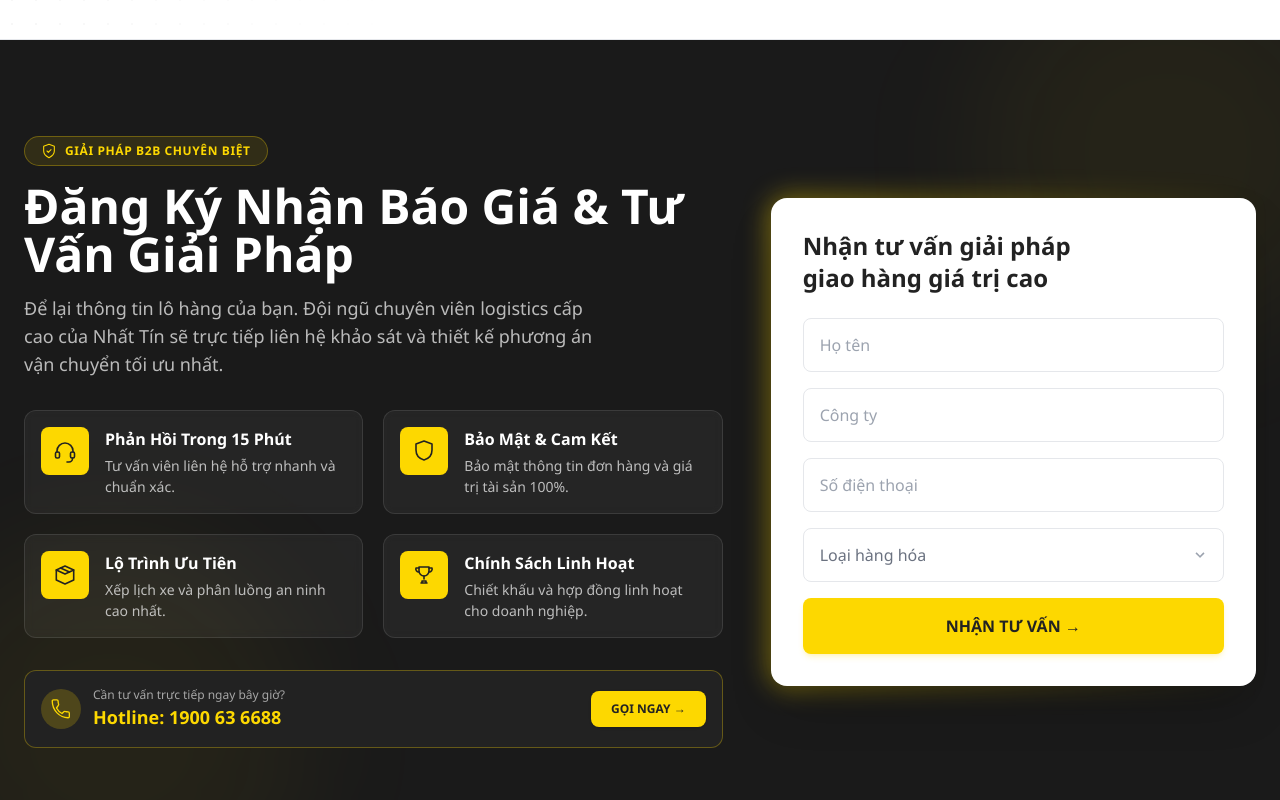
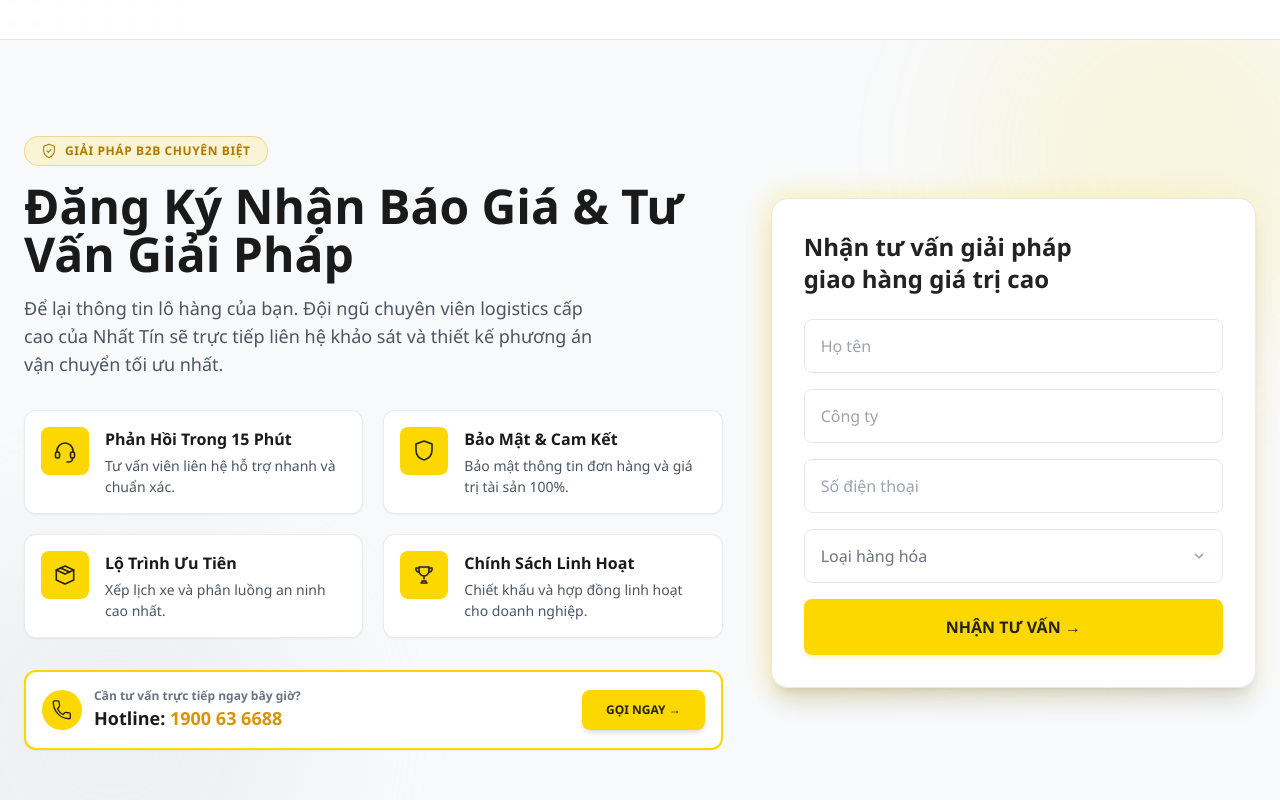
Before and after one commit to virutngocanhcao-a11y/ntl-guihanggiatricao, a Next.js app: page / in a window 1280 px wide. Shown: the part 540-1340 px from the top of the page. Built offline with nearby package versions, Linux system fonts and the light colour scheme.

Commit message:
Convert entire landing page to clean bright light theme: light consultation section, process steps, why choose us, CTA banner, and footer

```diff
--- a/components/landing/ConsultationSection.tsx
+++ b/components/landing/ConsultationSection.tsx
@@ -3,10 +3,10 @@ import LeadForm from "./LeadForm";
 
 export default function ConsultationSection() {
   return (
-    <section id="dang-ky" className="relative bg-[#1a1a1a] text-white py-16 md:py-24 overflow-hidden scroll-mt-10 border-b border-[#fdd800]/20">
-      {/* Background decorations */}
-      <div className="absolute top-0 right-0 w-96 h-96 bg-[#fdd800]/5 rounded-full blur-3xl pointer-events-none -mr-20 -mt-20"></div>
-      <div className="absolute bottom-0 left-0 w-96 h-96 bg-[#fdd800]/5 rounded-full blur-3xl pointer-events-none -ml-20 -mb-20"></div>
+    <section id="dang-ky" className="relative bg-[#f8f9fa] text-[#1a1a1a] py-16 md:py-24 overflow-hidden scroll-mt-10 border-b border-gray-200">
+      {/* Subtle background glow */}
+      <div className="absolute top-0 right-0 w-96 h-96 bg-[#fdd800]/10 rounded-full blur-3xl pointer-events-none -mr-20 -mt-20"></div>
+      <div className="absolute bottom-0 left-0 w-96 h-96 bg-gray-200/50 rounded-full blur-3xl pointer-events-none -ml-20 -mb-20"></div>
 
       <div className="relative z-10 mx-auto max-w-7xl px-6">
         <div className="grid lg:grid-cols-12 gap-12 items-center">
@@ -14,75 +14,75 @@ export default function ConsultationSection() {
           {/* Left Column: Value Prop & Trust */}
           <div className="lg:col-span-7 space-y-8">
             <div>
-              <div className="inline-flex items-center gap-2 rounded-full border border-[#fdd800]/30 bg-[#fdd800]/10 px-4 py-1.5 text-xs font-bold uppercase tracking-wider text-[#fdd800]">
-                <Icon name="shield-check" className="h-4 w-4 text-[#fdd800]" />
+              <div className="inline-flex items-center gap-2 rounded-full border border-[#d99400]/30 bg-[#fdd800]/15 px-4 py-1.5 text-xs font-bold uppercase tracking-wider text-[#b37700]">
+                <Icon name="shield-check" className="h-4 w-4 text-[#b37700]" />
                 Giải pháp B2B Chuyên Biệt
               </div>
-              <h2 className="mt-4 text-3xl font-extrabold text-white md:text-4xl lg:text-5xl leading-tight">
+              <h2 className="mt-4 text-3xl font-extrabold text-[#1a1a1a] md:text-4xl lg:text-5xl leading-tight">
                 Đăng Ký Nhận Báo Giá &amp; Tư Vấn Giải Pháp
               </h2>
-              <p className="mt-4 text-base md:text-lg text-white/70 leading-relaxed max-w-xl">
+              <p className="mt-4 text-base md:text-lg text-gray-600 leading-relaxed max-w-xl">
                 Để lại thông tin lô hàng của bạn. Đội ngũ chuyên viên logistics cấp cao của Nhất Tín sẽ trực tiếp liên hệ khảo sát và thiết kế phương án vận chuyển tối ưu nhất.
               </p>
             </div>
 
             {/* 3 Value Pillars */}
             <div className="grid sm:grid-cols-2 gap-5">
-              <div className="flex gap-4 p-4 rounded-xl bg-white/5 border border-white/10 backdrop-blur-sm">
+              <div className="flex gap-4 p-4 rounded-xl bg-white border border-gray-200/80 shadow-sm">
                 <div className="flex h-12 w-12 shrink-0 items-center justify-center rounded-lg bg-[#fdd800] text-[#222222]">
                   <Icon name="headset" className="h-6 w-6" />
                 </div>
                 <div>
-                  <h3 className="text-base font-bold text-white">Phản Hồi Trong 15 Phút</h3>
-                  <p className="mt-1 text-sm text-white/70 leading-normal">Tư vấn viên liên hệ hỗ trợ nhanh và chuẩn xác.</p>
+                  <h3 className="text-base font-bold text-[#1a1a1a]">Phản Hồi Trong 15 Phút</h3>
+                  <p className="mt-1 text-sm text-gray-600 leading-normal">Tư vấn viên liên hệ hỗ trợ nhanh và chuẩn xác.</p>
                 </div>
               </div>
 
-              <div className="flex gap-4 p-4 rounded-xl bg-white/5 border border-white/10 backdrop-blur-sm">
+              <div className="flex gap-4 p-4 rounded-xl bg-white border border-gray-200/80 shadow-sm">
                 <div className="flex h-12 w-12 shrink-0 items-center justify-center rounded-lg bg-[#fdd800] text-[#222222]">
                   <Icon name="shield" className="h-6 w-6" />
                 </div>
                 <div>
-                  <h3 className="text-base font-bold text-white">Bảo Mật &amp; Cam Kết</h3>
-                  <p className="mt-1 text-sm text-white/70 leading-normal">Bảo mật thông tin đơn hàng và giá trị tài sản 100%.</p>
+                  <h3 className="text-base font-bold text-[#1a1a1a]">Bảo Mật &amp; Cam Kết</h3>
+                  <p className="mt-1 text-sm text-gray-600 leading-normal">Bảo mật thông tin đơn hàng và giá trị tài sản 100%.</p>
                 </div>
               </div>
 
-              <div className="flex gap-4 p-4 rounded-xl bg-white/5 border border-white/10 backdrop-blur-sm">
+              <div className="flex gap-4 p-4 rounded-xl bg-white border border-gray-200/80 shadow-sm">
                 <div className="flex h-12 w-12 shrink-0 items-center justify-center rounded-lg bg-[#fdd800] text-[#222222]">
                   <Icon name="package" className="h-6 w-6" />
                 </div>
                 <div>
-                  <h3 className="text-base font-bold text-white">Lộ Trình Ưu Tiên</h3>
-                  <p className="mt-1 text-sm text-white/70 leading-normal">Xếp lịch xe và phân luồng an ninh cao nhất.</p>
+                  <h3 className="text-base font-bold text-[#1a1a1a]">Lộ Trình Ưu Tiên</h3>
+                  <p className="mt-1 text-sm text-gray-600 leading-normal">Xếp lịch xe và phân luồng an ninh cao nhất.</p>
                 </div>
               </div>
 
-              <div className="flex gap-4 p-4 rounded-xl bg-white/5 border border-white/10 backdrop-blur-sm">
+              <div className="flex gap-4 p-4 rounded-xl bg-white border border-gray-200/80 shadow-sm">
                 <div className="flex h-12 w-12 shrink-0 items-center justify-center rounded-lg bg-[#fdd800] text-[#222222]">
                   <Icon name="trophy" className="h-6 w-6" />
                 </div>
                 <div>
-                  <h3 className="text-base font-bold text-white">Chính Sách Linh Hoạt</h3>
-                  <p className="mt-1 text-sm text-white/70 leading-normal">Chiết khấu và hợp đồng linh hoạt cho doanh nghiệp.</p>
+                  <h3 className="text-base font-bold text-[#1a1a1a]">Chính Sách Linh Hoạt</h3>
+                  <p className="mt-1 text-sm text-gray-600 leading-normal">Chiết khấu và hợp đồng linh hoạt cho doanh nghiệp.</p>
                 </div>
               </div>
             </div>
 
             {/* Hotline banner */}
-            <div className="flex flex-col sm:flex-row items-center justify-between gap-4 p-4 rounded-xl bg-[#222222] border border-[#fdd800]/30">
+            <div className="flex flex-col sm:flex-row items-center justify-between gap-4 p-4 rounded-xl bg-white border-2 border-[#fdd800] shadow-sm">
               <div className="flex items-center gap-3">
-                <div className="flex h-10 w-10 items-center justify-center rounded-full bg-[#fdd800]/20 text-[#fdd800]">
+                <div className="flex h-10 w-10 items-center justify-center rounded-full bg-[#fdd800] text-[#222222]">
                   <Icon name="phone" className="h-5 w-5" />
                 </div>
                 <div>
-                  <p className="text-xs font-medium text-white/60">Cần tư vấn trực tiếp ngay bây giờ?</p>
-                  <p className="text-lg font-extrabold text-[#fdd800]">Hotline: 1900 63 6688</p>
+                  <p className="text-xs font-semibold text-gray-500">Cần tư vấn trực tiếp ngay bây giờ?</p>
+                  <p className="text-lg font-extrabold text-[#1a1a1a]">Hotline: <span className="text-[#d99400]">1900 63 6688</span></p>
                 </div>
               </div>
               <a
                 href="tel:19006366888"
-                className="w-full sm:w-auto text-center rounded-lg bg-[#fdd800] px-5 py-2.5 text-xs font-bold uppercase text-[#222222] hover:bg-[#ffe340] transition-colors shadow"
+                className="w-full sm:w-auto text-center rounded-lg bg-[#fdd800] px-6 py-3 text-xs font-extrabold uppercase text-[#222222] hover:bg-[#ffe340] transition-all shadow-md hover:shadow-lg"
               >
                 Gọi Ngay →
               </a>
@@ -92,8 +92,8 @@ export default function ConsultationSection() {
           {/* Right Column: Lead Form */}
           <div className="lg:col-span-5 w-full max-w-md mx-auto lg:max-w-none">
             <div className="relative">
-              <div className="absolute -inset-1 rounded-3xl bg-gradient-to-r from-[#fdd800]/40 to-transparent blur-md pointer-events-none"></div>
-              <div className="relative">
+              <div className="absolute -inset-1 rounded-3xl bg-gradient-to-r from-[#fdd800]/30 to-[#fdd800]/10 blur-md pointer-events-none"></div>
+              <div className="relative border border-gray-200/80 rounded-2xl shadow-xl overflow-hidden">
                 <LeadForm />
               </div>
             </div>
--- a/components/landing/Footer.tsx
+++ b/components/landing/Footer.tsx
@@ -3,22 +3,22 @@ import Icon from "@/components/Icon";
 
 export default function Footer({ content }: { content: FooterContent }) {
   return (
-    <footer className="bg-[#1a1a1a] py-8 text-white/80 border-t border-[#fdd800]/20" id="lien-he">
+    <footer className="bg-white py-10 text-gray-700 border-t border-gray-200" id="lien-he">
       <div className="mx-auto flex max-w-7xl flex-col gap-6 px-6 text-[15px] sm:flex-row sm:items-center sm:justify-between">
         <div>
-          <span className="font-extrabold text-[#fdd800]">{content.companyName}</span> – {content.tagline}
+          <span className="font-extrabold text-[#1a1a1a]">{content.companyName}</span> – <span className="text-gray-500">{content.tagline}</span>
         </div>
         <div className="flex flex-wrap items-center gap-x-8 gap-y-4">
-          <a href="tel:19006366888" className="flex items-center gap-2">
-            <Icon name="phone" className="h-5 w-5 text-white/60" />
+          <a href="tel:19006366888" className="flex items-center gap-2 hover:text-[#d99400] transition-colors font-medium">
+            <Icon name="phone" className="h-5 w-5 text-[#d99400]" />
             {content.hotline}
           </a>
-          <a href="https://www.ntlogistics.vn" target="_blank" rel="noreferrer" className="flex items-center gap-2">
-            <Icon name="globe" className="h-5 w-5 text-white/60" />
+          <a href="https://www.ntlogistics.vn" target="_blank" rel="noreferrer" className="flex items-center gap-2 hover:text-[#d99400] transition-colors font-medium">
+            <Icon name="globe" className="h-5 w-5 text-[#d99400]" />
             {content.website}
           </a>
-          <a href="mailto:cskh@ntlogistics.vn" className="flex items-center gap-2">
-            <Icon name="envelope" className="h-5 w-5 text-white/60" />
+          <a href="mailto:cskh@ntlogistics.vn" className="flex items-center gap-2 hover:text-[#d99400] transition-colors font-medium">
+            <Icon name="envelope" className="h-5 w-5 text-[#d99400]" />
             {content.email}
           </a>
         </div>
```
Also changed, not shown: components/landing/CtaBanner.tsx (+5 -5 lines), components/landing/ProcessSteps.tsx (+8 -8 lines), components/landing/WhyChooseUs.tsx (+13 -17 lines).
